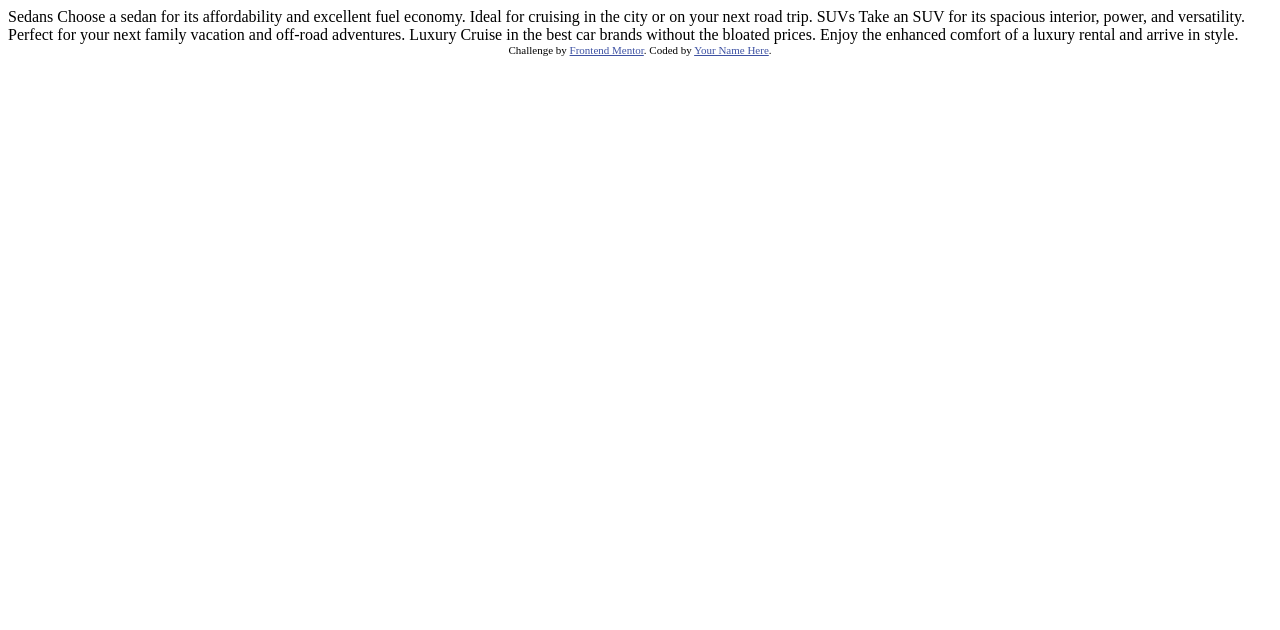
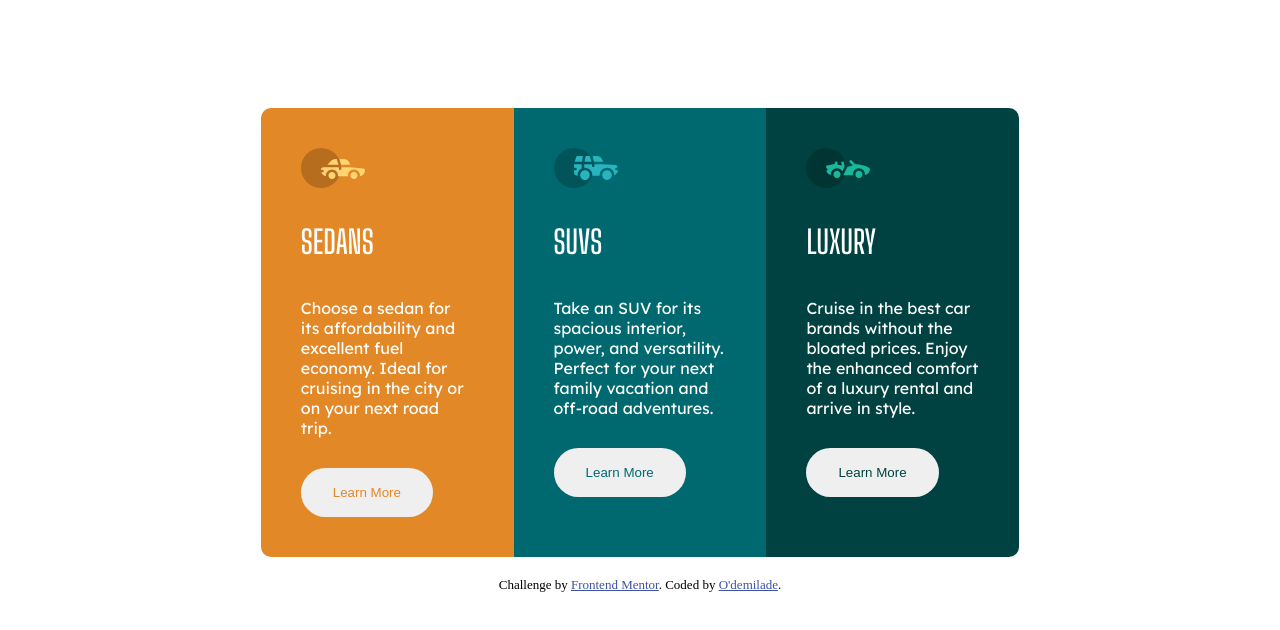
Before and after one commit to O-demilade/3-column-preview-card, a plain HTML site: page index.html in a window 1280 px wide. Drawn offline with Linux system fonts and the light colour scheme.

Commit message:
i think i am done

```diff
--- /dev/null
+++ b/css/3c-preview-card.css
@@ -0,0 +1,109 @@
+/* Background Colors Class */
+.orange-bg {
+    background-color: hsl(31, 77%, 52%);
+}
+.darkCyan-bg{
+    background-color: hsl(184, 100%, 22%);
+}
+.vDarkCyan-bg{
+    background-color: hsl(179, 100%, 13%);
+}
+.white-bg{
+    background-color: white;
+}
+
+/* Colors Class*/
+.orange {
+    color: hsl(31, 77%, 52%);
+}
+.darkCyan{
+    color: hsl(184, 100%, 22%);
+}
+.vDarkCyan{
+    color: hsl(179, 100%, 13%);
+}
+/* the body outlay */
+
+/* the containers */
+.container{
+    display: grid;
+    grid-template-rows: auto auto auto;
+}
+.container{
+    margin: 0 30px 0 30px;
+    padding-top: 100px;
+    color: white;
+    font-family: 'Lexend Deca', sans-serif;
+    font-size: medium;
+}
+.in-container{
+    padding: 40px;
+}
+.in-container h1{
+    font-family: 'Big Shoulders Display', cursive;
+    text-transform: uppercase;
+    padding-bottom: 15px;
+    padding-top: 10px;
+}
+/*buttons*/
+.butn{
+    margin-top: 30px;
+    border-radius: 30px;
+    border-color: transparent;
+    padding: 15px 30px 15px 30px;
+}
+
+/* distinct container properties*/
+#sedan{
+    border-top-left-radius: 10px;
+    border-top-right-radius: 10px;
+}
+#luxury{
+    border-bottom-left-radius: 10px;
+    border-bottom-right-radius: 10px;
+}
+
+
+
+/* media query for mobile*/
+@media screen and (max-width: 375px){
+
+}
+/* media query for any screen other than mobile*/
+@media screen and (min-width: 376px) {
+    /* remove mobile view grid div.container*/
+    div.container::before, div.container::after {
+        content: none;
+    }
+    div.container{
+    }
+    .container {
+        margin: 0 20% 0 20%;
+        display: grid;
+        grid-template-columns: 1fr 1fr 1fr;
+        grid-template-rows: auto;
+    }
+    .in-container {
+    }
+    #sedan {
+        border-top-left-radius: 10px;
+        border-bottom-left-radius: 10px;
+        border-top-right-radius: 0;
+    }
+
+    #luxury {
+        border-bottom-left-radius: 0;
+        border-bottom-right-radius: 10px;
+        border-top-right-radius: 10px;
+    }
+    /* change the button outlook when active*/
+    .butn:focus{
+        border: solid white 3px;
+        background-color: transparent;
+        color: white;
+        outline: dotted yellow 1px;
+    }
+    .butn:hover{
+        cursor: pointer;
+    }
+}
--- a/index.html
+++ b/index.html
@@ -10,27 +10,49 @@
 
     <!-- Feel free to remove these styles or customise in your own stylesheet 👍 -->
     <style>
-    .attribution { font-size: 11px; text-align: center; }
+        .attribution { font-size: 13px; text-align: center; padding-top: 20px; }
         .attribution a { color: hsl(228, 45%, 44%); }
     </style>
+    <link rel="stylesheet" href="./css/3c-preview-card.css">
+
+
+    <link rel="preconnect" href="https://fonts.gstatic.com">
+    <link href="https://fonts.googleapis.com/css2?family=Big+Shoulders+Display:wght@300;600&display=swap" rel="stylesheet">
+    <link href="https://fonts.googleapis.com/css2?family=Lexend+Deca&display=swap" rel="stylesheet">
 </head>
-<body>
-
-  Sedans
+<body id="body_">
+<div class="container">
+    <div class="orange-bg in-container" id="sedan">
+        <img src="./images/icon-sedans.svg" alt="">
+        <h1>Sedans</h1>
+        <div>
             Choose a sedan for its affordability and excellent fuel economy. Ideal for cruising in the city
             or on your next road trip.
-
-  SUVs
+        </div>
+        <button class="butn orange">Learn More</button>
+    </div>
+    <div class="darkCyan-bg in-container" id="suvs">
+        <img src="./images/icon-suvs.svg" alt="">
+        <h1>SUVs</h1>
+        <div>
             Take an SUV for its spacious interior, power, and versatility. Perfect for your next family vacation
             and off-road adventures.
-
-  Luxury
+        </div>
+        <button class="butn darkCyan">Learn More</button>
+    </div>
+    <div class="vDarkCyan-bg in-container" id="luxury">
+        <img src="./images/icon-luxury.svg" alt="">
+        <h1>Luxury</h1>
+        <div>
             Cruise in the best car brands without the bloated prices. Enjoy the enhanced comfort of a luxury
             rental and arrive in style.
-
+        </div>
+        <button class="butn vDarkCyan">Learn More</button>
+    </div>
+</div>
 <div class="attribution">
     Challenge by <a href="https://www.frontendmentor.io?ref=challenge" target="_blank">Frontend Mentor</a>.
-    Coded by <a href="#">Your Name Here</a>.
+    Coded by <a href="#">O'demilade</a>.
 </div>
 </body>
 </html>
```
Lines whose indentation alone changed are shown as unchanged.
